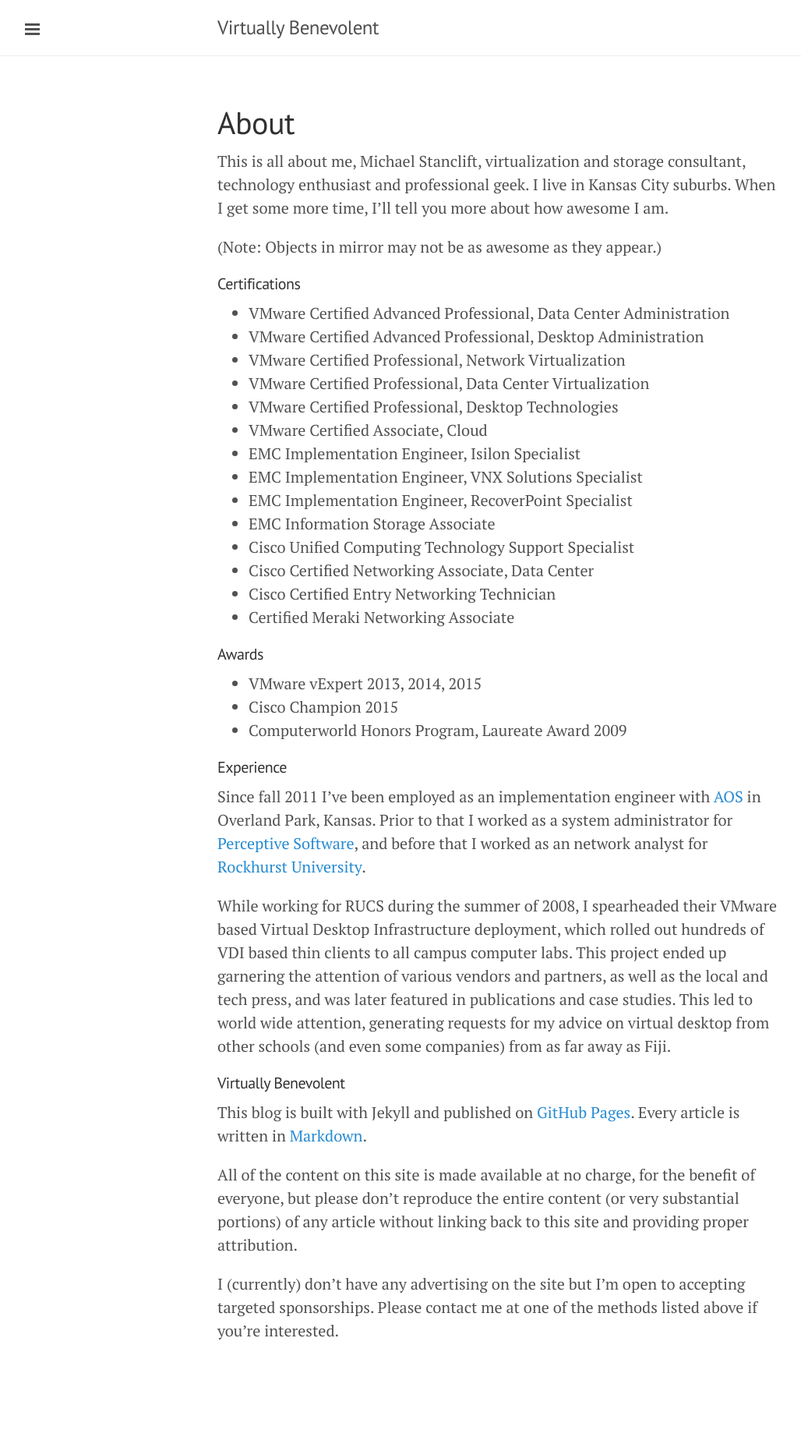
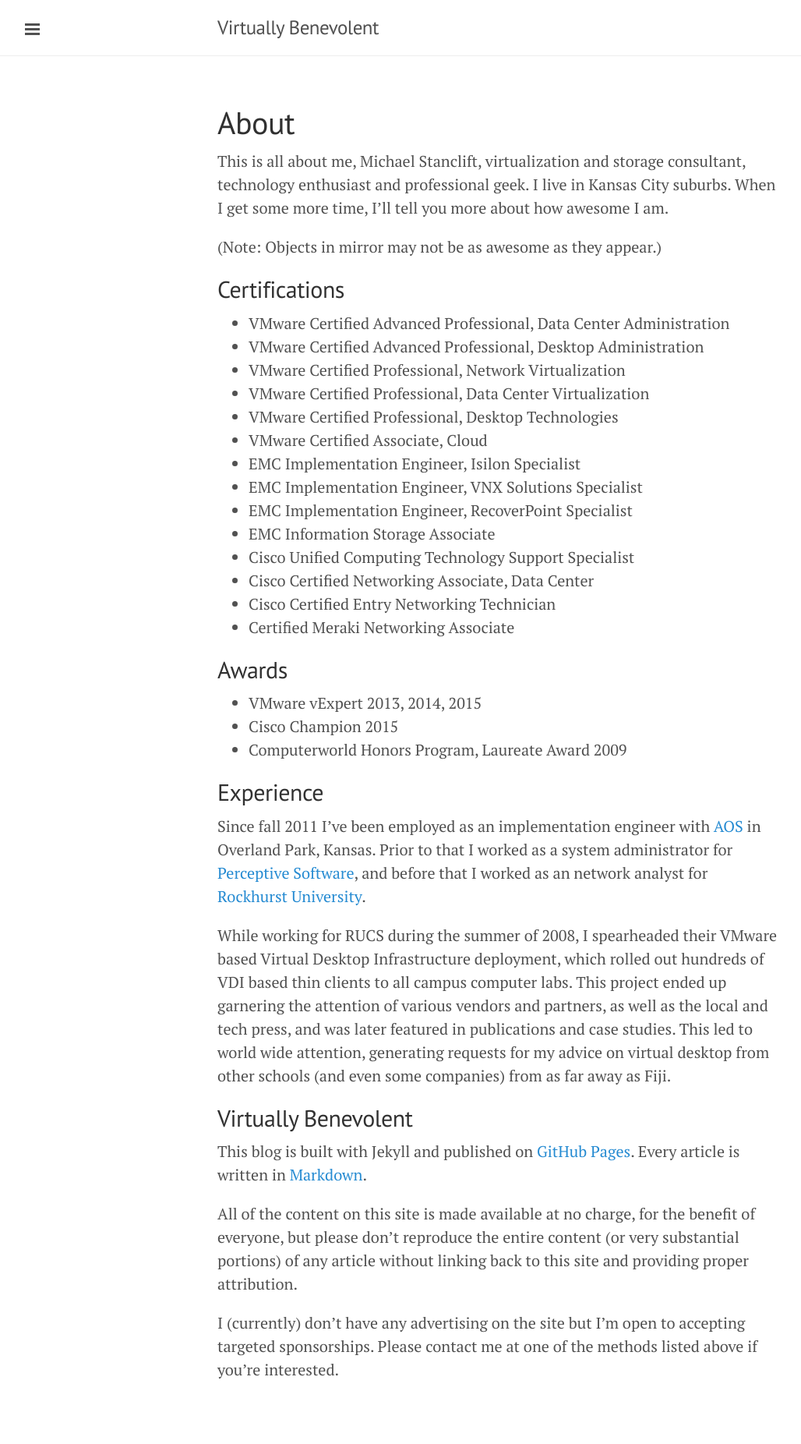
Before and after one commit to vmstan/vmstan.github.io, a Jekyll site: the page built from about.md, in a window 1280 px wide. Shown: the whole page at 78% size, without its empty margins (1-1029 px from the left). Built offline with Jekyll 4.4.1, drawn with Linux system fonts in a browser that asks for light colours; Markdown is read by kramdown in place of the engine named in the settings; before the commit the page ends 1802 px from its top, so only the background shows below that.

Commit message:
Header update

```diff
--- a/about.md
+++ b/about.md
@@ -7,7 +7,7 @@
 
 (Note: Objects in mirror may not be as awesome as they appear.)
 
-#### Certifications
+## Certifications
 
 * VMware Certified Advanced Professional, Data Center Administration
 * VMware Certified Advanced Professional, Desktop Administration
@@ -24,19 +24,19 @@
 * Cisco Certified Entry Networking Technician
 * Certified Meraki Networking Associate
 
-#### Awards
+## Awards
 
 * VMware vExpert 2013, 2014, 2015
 * Cisco Champion 2015
 * Computerworld Honors Program, Laureate Award 2009
 
-#### Experience
+## Experience
 
 Since fall 2011 I’ve been employed as an implementation engineer with [AOS](http://www.aos5.com) in Overland Park, Kansas. Prior to that I worked as a system administrator for [Perceptive Software](http://www.perceptivesoftware.com), and before that I worked as an network analyst for [Rockhurst University](http://www.rockhurst.edu).
 
 While working for RUCS during the summer of 2008, I spearheaded their VMware based Virtual Desktop Infrastructure deployment, which rolled out hundreds of VDI based thin clients to all campus computer labs. This project ended up garnering the attention of various vendors and partners, as well as the local and tech press, and was later featured in publications and case studies. This led to world wide attention, generating requests for my advice on virtual desktop from other schools (and even some companies) from as far away as Fiji.
 
-#### Virtually Benevolent
+## Virtually Benevolent
 
 This blog is built with Jekyll and published on [GitHub Pages](https://pages.github.com). Every article is written in [Markdown](http://daringfireball.net/projects/markdown/).
 
```
